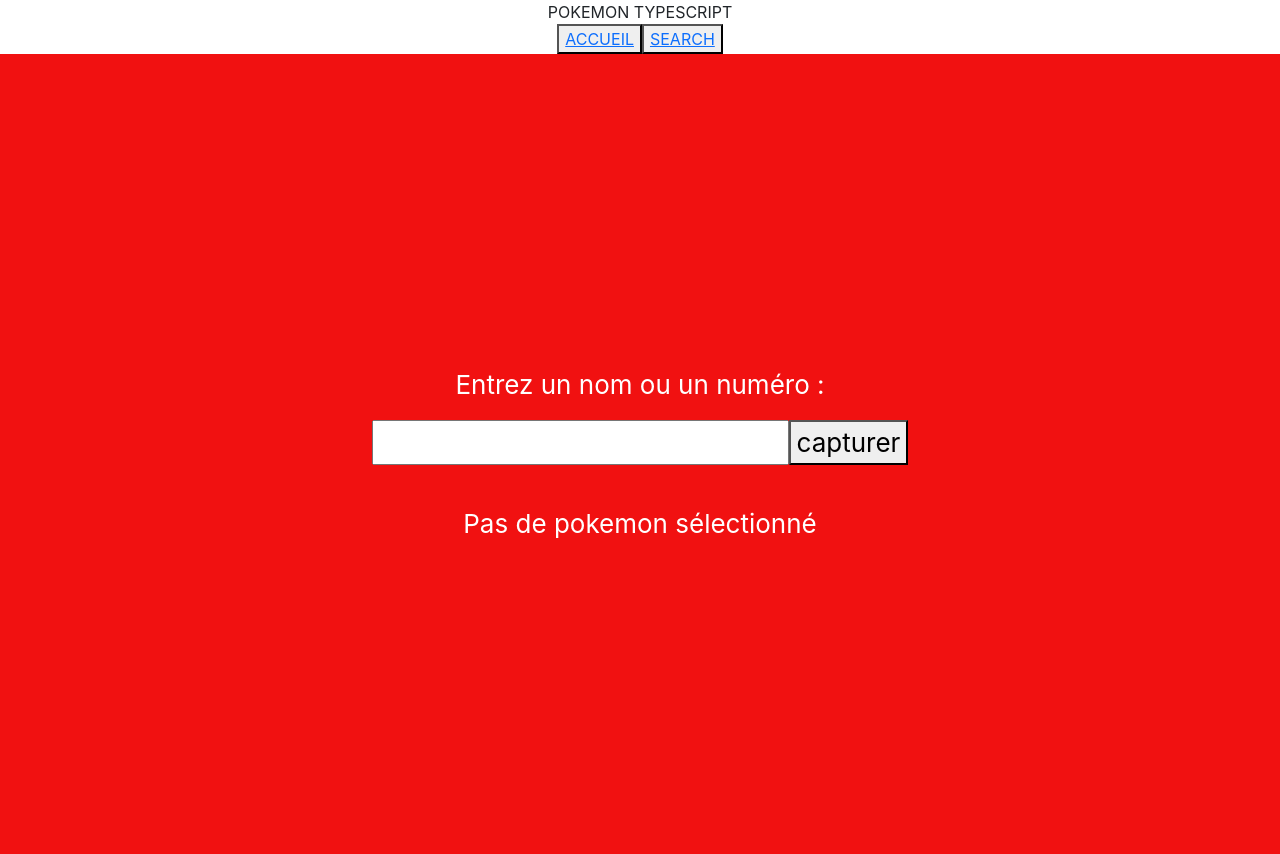
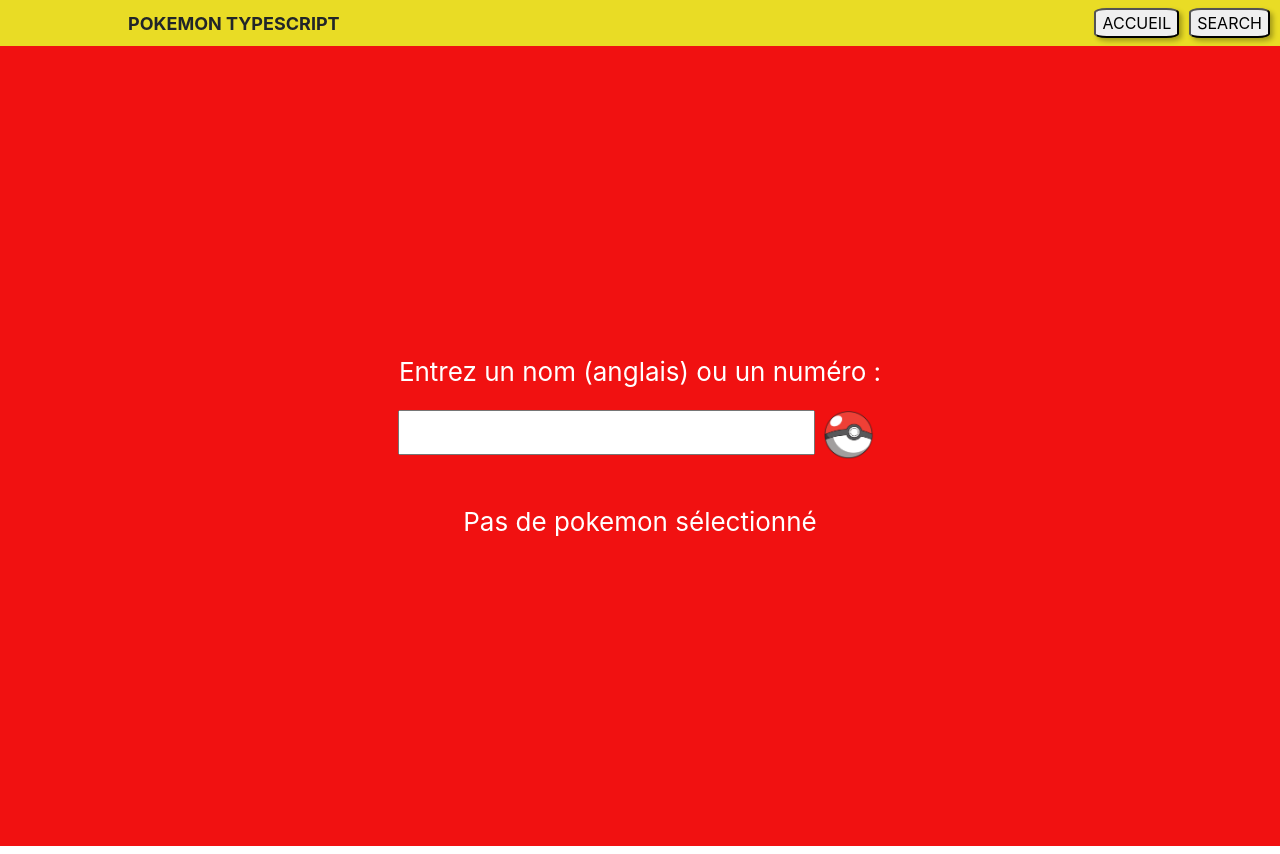
Before and after one commit to ArnoVoxel/poketypescript, a React (Create React App) app: page /search in a window 1280 px wide. Built offline with nearby package versions, Linux system fonts and the light colour scheme.

Commit message:
random pokemon via la page d'accueil + page de détail

```diff
--- a/src/App.css
+++ b/src/App.css
@@ -5,6 +5,19 @@
 .App-logo {
   height: 40vmin;
   pointer-events: none;
+}
+/* class App-logo-clicked to zoom in image */
+.App-logo-clicked {
+  animation: zoom 2s linear forwards;
+}
+
+@keyframes zoom {
+  0%{
+    transform: scale(0.5);
+  }
+  100%{
+    transform: scale(5);
+  }
 }
 
 @media (prefers-reduced-motion: no-preference) {
--- a/src/App.tsx
+++ b/src/App.tsx
@@ -1,23 +1,37 @@
 import logo from './logo.svg';
 import Navbar from '../src/components/Navbar';
+import PokeapiService from "../src/services/pokeapi.service";
 import './App.css';
 
+function changeImageClass() {
+  let image = document.getElementById("image");
+  if (image) {
+    image.className = "App-logo-clicked";
+  }
+  //if local storage is empty, set a random number between 1 and 1008 and get the pokemon data from Pokeapi
+  if(localStorage.getItem('pokemonList') === null) {
+    let random = Math.floor(Math.random() * 1008) + 1;
+    PokeapiService.findByName(JSON.stringify(random)).then((data: any) => {
+      localStorage.setItem('pokemonList', JSON.stringify(data.data));
+    });
+  }
+
+  // setInterval to redirect to another page
+  setInterval(() => {
+    window.location.href = "/display";
+  }
+    , 2000);
+}
+
+
 function App() {
-  // const [pokemonName, setPokemonName] = useState('');
-  // const [pokemonRequest, setPokemonRequest] = useState({
-  //   id:0,
-  //   name: '',
-  //   sprites: {
-  //     back_default: '',
-  //     front_default: ''
-  //   },
-  // });
-
   return (
     <div className="App">
       <Navbar />
-      <header className="App-header">
-        <img src={logo} className="App-logo" alt="logo" />
+      <header className="App-header" >
+        <div onClick={changeImageClass}>
+          <img id='image' src={logo} className="App-logo" alt="logo" onClick={changeImageClass} />
+        </div>
         <br />
         <p>
           Votre POKEclopédie à portée de clignotage
--- /dev/null
+++ b/src/components/DetailPokemon.tsx
@@ -0,0 +1,72 @@
+import Navbar from "../components/Navbar";
+import '../styles/DetailPokemon.css'
+
+function DetailPokemon () {
+  if (localStorage.getItem('pokemonList') === null) {
+    return (
+      <div>
+        <h1>Nothing to display</h1>
+      </div>
+    )
+  }
+
+  let data: any = localStorage.getItem('pokemonList');
+  let pokemonData = [JSON.parse(data)];
+  let content = pokemonData.map((pokemon: any) => {
+    // list of types
+    let types = pokemon.types.map((type: any, index: number) => {
+      return (
+        <div key={index+type.type.name} className="type">
+          <p>{type.type.name}</p>
+        </div>
+      )
+    });
+    // list of abilities
+    let abilities = pokemon.abilities.map((ability: any, index: number) => {
+      return (
+        <div key={index+ability.ability.name} className="ability">
+          <p>{ability.ability.name}</p>
+        </div>
+      )
+    });
+    // list of stats
+    let stats = pokemon.stats.map((stat: any, index: number) => {
+      return (
+        <div key={index+stat.stat.name} className="statStyle">
+          <p>{stat.stat.name}: {stat.base_stat}</p>
+        </div>
+      )
+    }
+    );
+    return (
+      <div className="pokemonDetail">
+        <h1>{pokemon.name} <img className="imageDetail" src={pokemon.sprites.front_default} alt={pokemon.name} /></h1>
+        <div className="row">
+          <div className="types col">
+            <h2>Types</h2>
+            {types}
+          </div>
+          <div className="abilities col">
+            <h2>Abilities</h2>
+            {abilities}
+          </div>
+          <div className="stats col">
+            <h2>Stats</h2>
+            {stats}
+          </div>
+        </div>
+      </div>
+    )
+  });
+
+  return (
+    <div className="App">
+      <Navbar />
+      <div className="App-header">
+        <div>{content}</div>
+      </div>
+    </div>
+  )
+}
+
+export default DetailPokemon
--- a/src/components/DisplayPokemon.tsx
+++ b/src/components/DisplayPokemon.tsx
@@ -1,28 +1,29 @@
+import { Link } from "react-router-dom";
 import PokemonResource from "../types/pokemondata.type";
+import '../styles/Navbar.css';
+import '../styles/DisplayPokemon.css';
 
 function DisplayPokemon(pokemon: {
 	name: string;
 	pokemonRequest: PokemonResource | any;
 }) {
 	let pokemonElement: PokemonResource = pokemon.pokemonRequest;
-
   let typesList : any = [];
 	let content: JSX.Element;
 	if (pokemonElement.id === 0) {
 		content = <div>Pas de pokemon sélectionné</div>;
 	} else {
-
     pokemonElement.types.forEach((type: any, index: number)=>{
     typesList[index] = type.type.name;
   });
 		content = (
 			<div>
-				<div>NOM : {pokemonElement.name}</div>
+				<div>NOM : {pokemonElement.name} <button className="navbarButton"><Link to={"/display"}>Détails</Link></button></div>
 				<div>ID : {pokemonElement.id}</div>
-				<img src={pokemonElement.sprites.front_default} alt="pokemon de face" />
-				<img src={pokemonElement.sprites.back_default} alt="pokemon de dos" />
+				<img src={pokemonElement.sprites.front_default} alt={"missing "+pokemonElement.name+" picture"} />
+				<img src={pokemonElement.sprites.back_default} alt={"missing "+pokemonElement.name+" picture"} />
         <div>TYPES : </div>
-				<ul>{typesList.map((name: string) => (<li>{name}</li>))}</ul>
+				{typesList.map((name: string, index: number) => (<div key={index} className="listStyle">{name}</div>))}
 			</div>
 		);
 	}
--- a/src/components/Navbar.tsx
+++ b/src/components/Navbar.tsx
@@ -1,12 +1,15 @@
-import { Outlet, Link } from "react-router-dom";
+import { Link } from "react-router-dom";
+import "../styles/Navbar.css";
 
 function Navbar() {
   return (
-    <div>
-      POKEMON TYPESCRIPT
+    <div className="navbar">
+      <div className="title">
+        POKEMON TYPESCRIPT
+      </div>
       <nav>
-        <button ><Link to={"/"}>ACCUEIL</Link></button>
-        <button ><Link to={"/search"}>SEARCH</Link></button>
+        <button className="navbarButton" ><Link to={"/"}>ACCUEIL</Link></button>
+        <button className="navbarButton" ><Link to={"/search"}>SEARCH</Link></button>
       </nav>
     </div>)
 }
--- a/src/components/SearchPokemon.tsx
+++ b/src/components/SearchPokemon.tsx
@@ -1,8 +1,9 @@
-import { Outlet, Link } from "react-router-dom";
-import { useEffect, useState } from "react";
+import { useEffect, useState, KeyboardEvent } from "react";
 import Navbar from "../components/Navbar";
 import PokeapiService from "../services/pokeapi.service";
 import DisplayPokemon from "./DisplayPokemon";
+import "../styles/SearchPokemon.css";
+import pokeLogo from '../assets/pokeball.png';
 
 function SearchPokemon(): JSX.Element {
 	const [pokemonName, setPokemonName] = useState("");
@@ -16,9 +17,12 @@
 	});
 
 	function search() {
+		if(pokemonName === ""){alert("Veuillez entrer un nom ou un numéro de pokemon"); return;}
 		PokeapiService.findByName(pokemonName)
 			.then((result) => {
 				setPokemonRequest(result.data);
+				let pokemonList = JSON.stringify(result.data);
+				localStorage.setItem("pokemonList", pokemonList);
 			})
 			.catch((error) => {
 				console.log(error);
@@ -30,6 +34,12 @@
 		setPokemonName(e.currentTarget.value);
 	}
 
+	function handleKeyDown(e: KeyboardEvent<HTMLInputElement>): void {
+		if (e.key === "Enter") {
+			search();
+		}
+	}
+
 	useEffect(()=>{
 		document.title = pokemonRequest.name;
 	}, [pokemonRequest]);
@@ -39,16 +49,13 @@
 			<Navbar />
 			<header className="App-header">
 				<div>
-					<p>Entrez un nom ou un numéro : </p>
-					<input type="text" value={pokemonName} onChange={handleInput} />
-					<button type="submit" onClick={search}>
-						capturer
+					<p>Entrez un nom (anglais) ou un numéro : </p>
+					<input type="text" value={pokemonName} onChange={handleInput} onKeyUp={handleKeyDown} />
+					<button className="searchButton" type="submit" onClick={search}>
+						<img className="imageButton" src={pokeLogo} alt="capturer" />
 					</button>
 				</div>
 				<br />
-				<div id="detail">
-					<Outlet />
-				</div>
 				<div>
 					<DisplayPokemon name={pokemonName} pokemonRequest={pokemonRequest} />
 				</div>
--- /dev/null
+++ b/src/styles/DetailPokemon.css
@@ -0,0 +1,33 @@
+.statStyle {
+  font-size: 0.6em;
+}
+
+.imageDetail {
+  height: 300px !important;
+  width: auto;
+  animation: wiggle 2s linear infinite;
+}
+/* Keyframes */
+@keyframes wiggle {
+  0%, 7% {
+    transform: rotateZ(0);
+  }
+  15% {
+    transform: rotateZ(-15deg);
+  }
+  20% {
+    transform: rotateZ(10deg);
+  }
+  25% {
+    transform: rotateZ(-10deg);
+  }
+  30% {
+    transform: rotateZ(6deg);
+  }
+  35% {
+    transform: rotateZ(-4deg);
+  }
+  40%, 100% {
+    transform: rotateZ(0);
+  }
+}
--- /dev/null
+++ b/src/styles/DisplayPokemon.css
@@ -0,0 +1,4 @@
+.listStyle {
+  font-style: italic;
+  font-size: large;
+}
--- /dev/null
+++ b/src/styles/Navbar.css
@@ -0,0 +1,20 @@
+.navbar {
+  background-color: rgb(233, 220, 37);
+}
+
+.navbarButton{
+  margin-right: 10px;
+  border-radius: 15%;
+  box-shadow: 3px 3px 5px rgba(0, 0, 0, 0.3);
+}
+
+.navbarButton > a {
+  color: black;
+  text-decoration: none;
+}
+
+.title{
+  margin-left: 10%;
+  font-size: large;
+  font-weight: bold;
+}
--- /dev/null
+++ b/src/styles/SearchPokemon.css
@@ -0,0 +1,8 @@
+.searchButton{
+  background-color: transparent;
+  border-color: transparent;
+}
+
+.imageButton {
+  height: 50px;
+}
```
Also changed, not shown: src/index.tsx (+5 -10 lines), public/pokeball.png (added), src/assets/pokeball.png (added).
